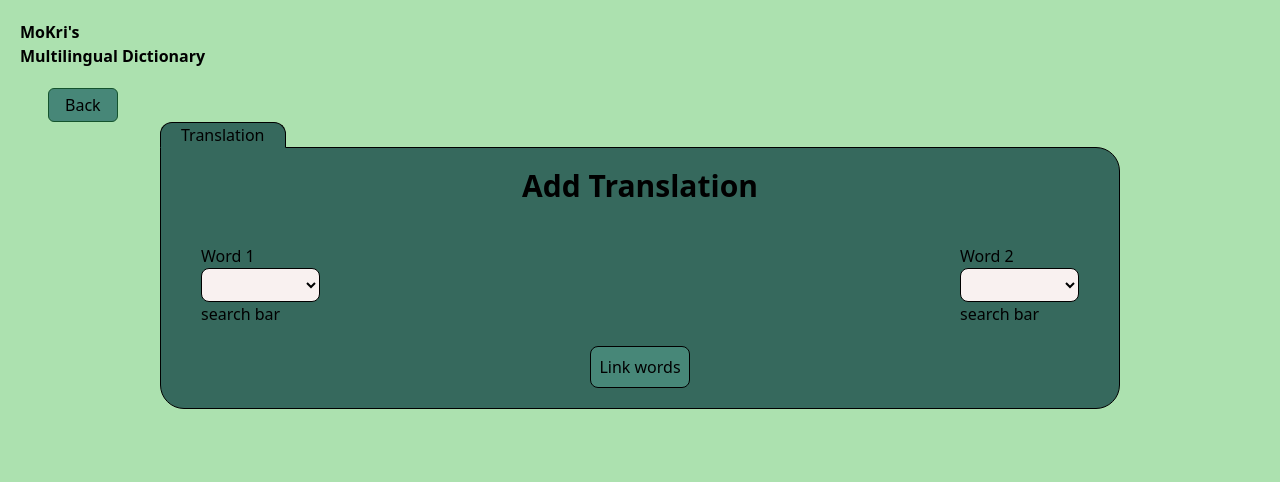
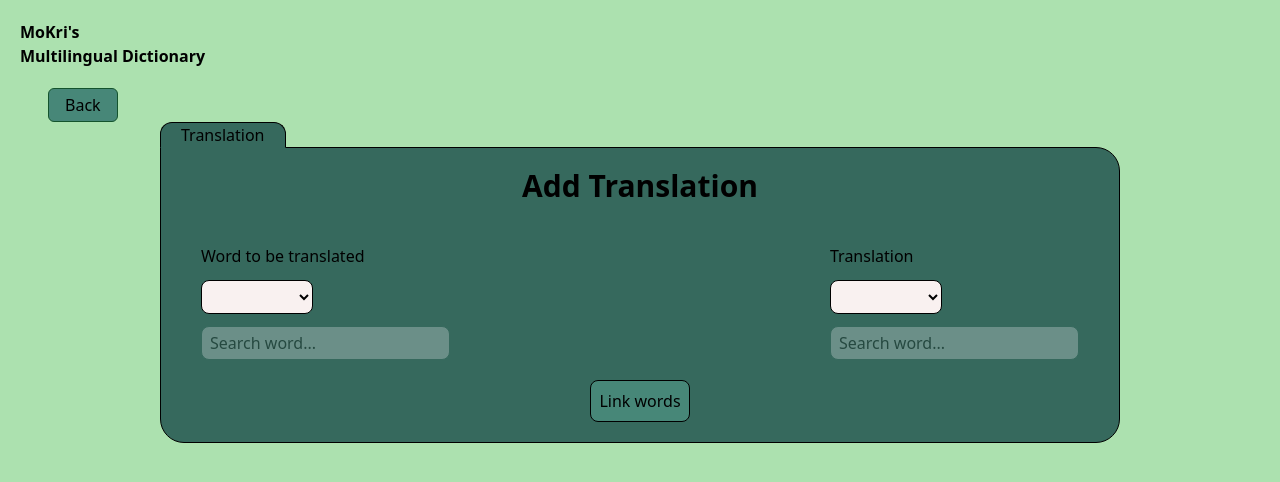
Before and after one commit to MoKrisz/MoKri-s-Multilingual-Dictionary-React-FE, a React (Vite) app: page /menu/translation in a window 1280 px wide. Shown: the top 482 px of the page. Built offline with nearby package versions, Linux system fonts and the light colour scheme.

Commit message:
implement translation tab with autofill

```diff
--- /dev/null
+++ b/src/features/Words/components/AutofillSearchBar.tsx
@@ -0,0 +1,68 @@
+import { useQuery } from "@tanstack/react-query";
+import { fetchWordsAutofill } from "../api";
+import { useState } from "react";
+import { useDebounce } from "../../../hooks/useDebounce";
+import { Word } from "../models";
+
+interface AutofillSearchBarProps {
+  languageId?: number;
+  onFill: (word: Word) => void;
+}
+
+export default function AutofillSearchBar({
+  languageId,
+  onFill,
+}: AutofillSearchBarProps) {
+  const [input, setInput] = useState("");
+  const [freezeAutofill, setFreezeAutofill] = useState(false);
+  const debouncedInput = useDebounce(input, 300);
+
+  const { data, isLoading } = useQuery({
+    queryKey: ["autofill", debouncedInput, languageId],
+    queryFn: ({ signal }) =>
+      fetchWordsAutofill({
+        top: 5,
+        languageCode: languageId!,
+        input: debouncedInput,
+        signal,
+      }),
+    staleTime: 120000,
+    enabled: !!debouncedInput && !!languageId && !freezeAutofill,
+  });
+
+  return (
+    <div>
+      <input
+        className="rounded-lg bg-lincolngreen border border-lincolngreendarker py-1 px-2 placeholder:text-black focus:bg-lincolngreenlighter disabled:opacity-30 disabled:bg-gray-200"
+        placeholder="Search word..."
+        type="text"
+        value={input}
+        onChange={(event) => {
+          setInput(event.target.value);
+          setFreezeAutofill(false);
+        }}
+        disabled={!languageId}
+      />
+      {isLoading && (
+        <div className="top-full left-0 p-2 text-sm">Loading...</div>
+      )}
+      {data?.length && !freezeAutofill && (
+        <ul className="bg-white border border-gray-300 w-full mt-1 rounded shadow-2xl">
+          {data.map((word) => (
+            <li
+              key={`autofill-${word.wordId}`}
+              className="p-2 cursor-pointer hover:bg-gray-100"
+              onClick={() => {
+                setFreezeAutofill(true);
+                setInput(word.text);
+                onFill(word);
+              }}
+            >
+              {word.text}
+            </li>
+          ))}
+        </ul>
+      )}
+    </div>
+  );
+}
--- a/src/features/Words/components/LanguageDropdown.tsx
+++ b/src/features/Words/components/LanguageDropdown.tsx
@@ -3,25 +3,25 @@ import { getFormLanguageOptions } from "../utils";
 export interface LanguageDropdownProps {
   isDisabled?: boolean;
   hasEmptyElement?: boolean;
-  value: string;
-  onChange: (value: string) => void;
+  onChange: (value: number) => void;
+  extraStyle?: string;
 }
 
 export default function LanguageDropdown({
   isDisabled = false,
-  hasEmptyElement = false
+  hasEmptyElement = false,
+  onChange,
+  extraStyle
 }: LanguageDropdownProps) {
     const options = getFormLanguageOptions();
 
-    //Maybe I should use a ref here.
   return (
     <select
       id="language"
       name="languageCode"
-      className="rounded-lg border border-black bg-cream px-2 py-1 disabled:opacity-50"
+      className={`rounded-lg border border-black bg-cream px-2 py-1 disabled:opacity-50 ${extraStyle}`}
       disabled={isDisabled}
-      //value={value}
-      //onChange={(event) => onChange(event.target.value)}
+      onChange={(event) => onChange(+event.target.value)}
     >
       {hasEmptyElement && <option key="0" value="" className="bg-cream" />}
 
--- a/src/features/Words/components/Translation.tsx
+++ b/src/features/Words/components/Translation.tsx
@@ -1,10 +1,14 @@
 import { useState } from "react";
 import Button from "../../../components/Button";
 import LanguageDropdown from "./LanguageDropdown";
+import AutofillSearchBar from "./AutofillSearchBar";
+import { Word } from "../models";
 
 export default function Translation() {
-    const [language1, setLanguage1] = useState("0");
-    const [language2, setLanguage2] = useState("0");
+    const [language1Id, setLanguage1Id] = useState<number>();
+    const [language2Id, setLanguage2Id] = useState<number>();
+    const [word1, setWord1Id] = useState<Word>();
+    const [word2, setWord2Id] = useState<Word>();
 
   return (
     <>
@@ -12,19 +16,20 @@ export default function Translation() {
         Add Translation
       </h1>
       <div className="flex justify-between">
-        <div className="ml-10">
-            <h2>Word 1</h2>
-            <LanguageDropdown hasEmptyElement={true} value={language1} onChange={setLanguage1}/>
-            <p>search bar</p>
+        <div className="flex flex-col ml-10 gap-3">
+            <h2>Word to be translated</h2>
+            <LanguageDropdown hasEmptyElement={true} onChange={setLanguage1Id} extraStyle="w-28"/>
+            <AutofillSearchBar languageId={language1Id} onFill={setWord1Id} />
         </div>
-        <div className="mr-10">
-            <h2>Word 2</h2>
-            <LanguageDropdown hasEmptyElement={true} value={language2} onChange={setLanguage2}/>
-            <p>search bar</p>
+        <div className="flex flex-col mr-10 gap-3">
+            <h2>Translation</h2>
+            <LanguageDropdown hasEmptyElement={true} onChange={setLanguage2Id} extraStyle="w-28"/>
+            <AutofillSearchBar languageId={language2Id} onFill={setWord2Id} />
         </div>
       </div>
       <Button className="block mx-auto my-5" onClick={() => {
-        console.log()
+        console.log("L1: ", word1?.wordId);
+        console.log("L2: ", word2?.wordId);
       }}>Link words</Button>
     </>
   );
```
